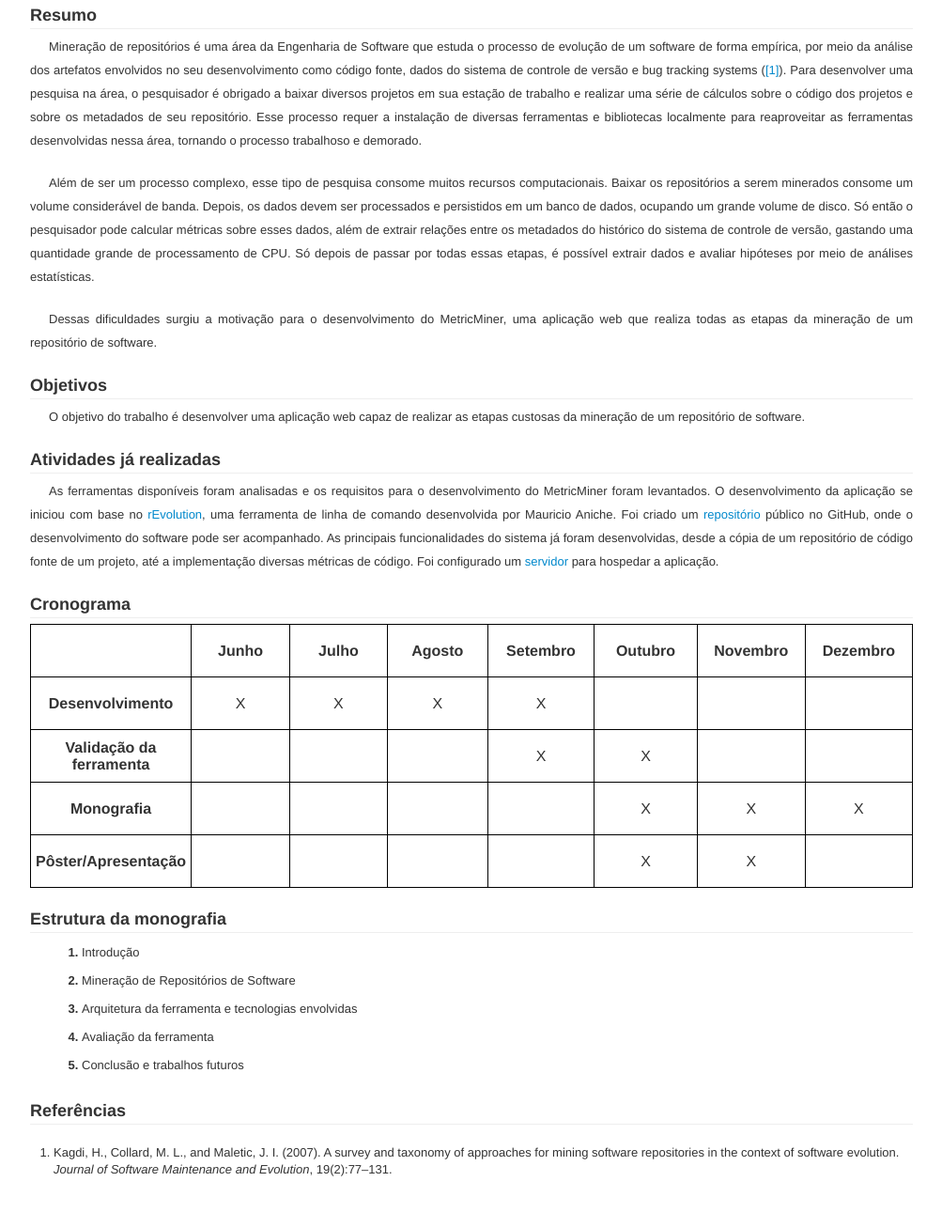
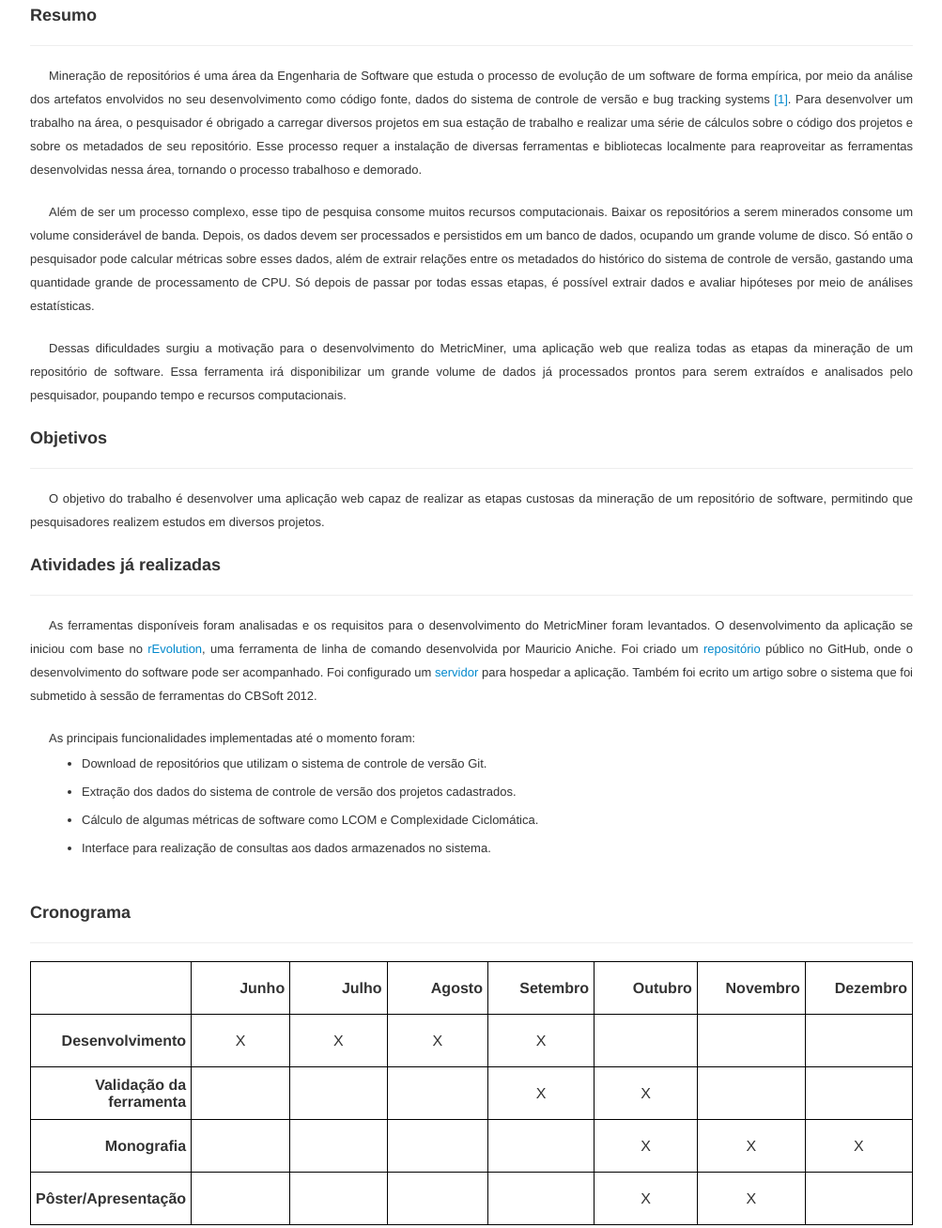
Before and after one commit to csokol/site-tcc, a plain HTML site: page entregas/proposta.html in a window 1280 px wide. Shown: the part 287-1594 px from the top of the page at 94% size, without its empty margins (138-1141 px from the left). Before the commit the page ends 1561 px from the top, so only its background shows below. Drawn offline with Linux system fonts and the light colour scheme.

Commit message:
correcoes na proposta

```diff
--- a/css/style.css
+++ b/css/style.css
@@ -5,30 +5,30 @@ p {
     margin-bottom: 20px;
 }
 
-ol.spaced li {
+ol.spaced li, ul.spaced li {
     line-height: 30px;
     margin-left:30px;
 }
-ol.article li {
+div.article ol li {
     font-weight: bold;
 }
 
-ol.article li span {
+div.article ol li span {
     line-height: 30px;
     font-weight: normal;
 }
 
-hr.article {
+div.article hr.article {
     margin: 0 0 5px 0;
 }
 
-table.article th {
+div.article table th {
     text-align: right;
     margin-right: 5px;
     padding:3px;
 }
 
-h3.article {
+div.article h3 {
     margin-top: 20px;
 }
 
--- a/entregas/proposta.html
+++ b/entregas/proposta.html
@@ -30,8 +30,8 @@
             <div class="page-header">
                 <h2>Proposta</h2>
             </div>
-
-            <table class="article">
+            <div class="article">
+                <table>
                     <tr>
                         <th>Aluno: </th>
                         <td>Francisco Zigmund Sokol</td>
@@ -49,18 +49,18 @@
                         <td>MetricMiner: uma ferramenta web de apoio à mineração de repositórios de software</td>
                     </tr>
                 </table>
-            <h3 class="article">Resumo</h3>
-            <hr class="article" />
-            <p class="article">
+                <h3>Resumo</h3>
+                <hr />
+                <p>
                     Mineração de repositórios é uma área da Engenharia de Software que estuda o processo de evolução
                     de um software de forma empírica, por meio da análise dos artefatos envolvidos no seu desenvolvimento
-                como código fonte, dados do sistema de controle de versão e bug tracking systems (<a href="#ref-1">[1]</a>).
-                Para desenvolver uma pesquisa na área, o pesquisador é obrigado a baixar diversos projetos em sua estação de
+                    como código fonte, dados do sistema de controle de versão e bug tracking systems <a href="#ref-1">[1]</a>.
+                    Para desenvolver um trabalho na área, o pesquisador é obrigado a carregar diversos projetos em sua estação de
                     trabalho e realizar uma série de cálculos sobre o código dos projetos e sobre os metadados de seu
                     repositório. Esse processo requer a instalação de diversas ferramentas e bibliotecas
                     localmente para reaproveitar as ferramentas desenvolvidas nessa área, tornando o processo trabalhoso e demorado.
                 </p>
-            <p class="article">
+                <p >
                     Além de ser um processo complexo, esse tipo de pesquisa consome muitos recursos
                     computacionais. Baixar os repositórios a serem minerados consome um
                     volume considerável de banda. Depois, os dados devem ser processados e
@@ -70,33 +70,44 @@
                     gastando uma quantidade grande de processamento de CPU. Só depois de passar por todas
                     essas etapas, é possível extrair dados e avaliar hipóteses por meio de análises estatísticas.
                 </p>
-            <p class="article">
+                <p >
                     Dessas dificuldades surgiu a motivação para o desenvolvimento do MetricMiner,
                     uma aplicação web que realiza todas as etapas da mineração de um repositório
-                de software.
+                    de software. Essa ferramenta irá disponibilizar um grande volume de dados já processados
+                    prontos para serem extraídos e analisados pelo pesquisador, poupando tempo e recursos computacionais.
                 </p>
 
-            <h3 class="article">Objetivos</h3>
-            <hr class="article" />
-            <p class="article">
+                <h3 >Objetivos</h3>
+                <hr  />
+                <p >
                     O objetivo do trabalho é desenvolver uma aplicação web capaz de realizar as etapas
-                custosas da mineração de um repositório de software.
+                    custosas da mineração de um repositório de software, permitindo que pesquisadores
+                    realizem estudos em diversos projetos.
                 </p>
 
-            <h3 class="article">Atividades já realizadas</h3>
-            <hr class="article" />
-            <p class="article">
+                <h3 >Atividades já realizadas</h3>
+                <hr  />
+                <p >
                     As ferramentas disponíveis foram analisadas e os requisitos para o desenvolvimento do MetricMiner foram levantados.
                     O desenvolvimento da aplicação se iniciou com base no <a href="http://github.com/mauricioaniche/rEvolution">rEvolution</a>,
-                uma ferramenta de linha de comando desenvolvida por Mauricio Aniche. Foi criado um <a href="http://github.com/metricminer/metricminer">
-                repositório</a> público no GitHub, onde o desenvolvimento do software pode ser acompanhado. As principais
-                funcionalidades do sistema já foram desenvolvidas, desde a cópia de um repositório de código fonte de um projeto,
-                até a implementação diversas métricas de código. Foi configurado um <a href="http://metricminer.org.br/">servidor</a>
-                para hospedar a aplicação.
+                    uma ferramenta de linha de comando desenvolvida por Mauricio Aniche. Foi criado
+                    um <a href="http://github.com/metricminer/metricminer"> repositório</a> público no GitHub, onde o desenvolvimento do
+                    software pode ser acompanhado. Foi configurado um <a href="http://metricminer.org.br/">servidor</a>
+                    para hospedar a aplicação. Também foi ecrito um artigo sobre o sistema que foi submetido à sessão de
+                    ferramentas do CBSoft 2012.
+                </p>
+                <p >
+                    As principais funcionalidades implementadas até o momento foram:
+                    <ul class="spaced" style="top: -20px; position: relative;">
+                        <li>Download de repositórios que utilizam o sistema de controle de versão Git.</li>
+                        <li>Extração dos dados do sistema de controle de versão dos projetos cadastrados.</li>
+                        <li>Cálculo de algumas métricas de software como LCOM e Complexidade Ciclomática.</li>
+                        <li>Interface para realização de consultas aos dados armazenados no sistema.</li>
+                    </ul>
                 </p>
 
-            <h3 class="article">Cronograma</h3>
-            <hr class="article" />
+                <h3 >Cronograma</h3>
+                <hr  />
                 <table id="cronograma">
                     <tr>
                         <th></th>
@@ -150,18 +161,24 @@
                     </tr>
                 </table>
 
-            <h3 class="article">Estrutura da monografia</h3>
-            <hr class="article" />
-            <ol class="spaced article">
-                <li><span>Introdução</span></li>
-                <li><span>Mineração de Repositórios de Software</span></li>
-                <li><span>Arquitetura da ferramenta e tecnologias envolvidas</span></li>
-                <li><span>Avaliação da ferramenta</span></li>
-                <li><span>Conclusão e trabalhos futuros</span></li>
+                <h3 >Estrutura da monografia</h3>
+                <hr />
+                <h4>Parte objetiva</h4>
+                <ol class="spaced">
+                    <li>Introdução <span>- introdução ao tema e motivação para o desenvolvimento da ferramenta.</span></li>
+                    <li>Mineração de Repositórios de Software <span>- levantamento bibliográfico sobre essa área de pesquisa.</span></li>
+                    <li>Arquitetura da ferramenta e tecnologias envolvidas <span>- discussão das decisões arquiteturais do sistema.</span></li>
+                    <li>Avaliação da ferramenta <span>- resultados obtidos com a utilização do software produzido</span></li>
+                    <li>Conclusão e trabalhos futuros</li>
                 </ol>
-            <h3 class="article">Referências</h3>
-            <hr class="article" />
-            <p class="spaced article">
+                <h4>Parte subjetiva</h4>
+                <ol class="spaced">
+                    <li>Desafios e frustrações encontrados</li>
+                    <li>Disciplinas relevantes para a realização do trabalho</li>
+                </ol>
+                <h3 >Referências</h3>
+                <hr />
+                <p class="spaced">
                     <ol>
                         <li id="ref-1">
                             <span>
@@ -173,6 +190,9 @@
                     </ol>
                 </p>
             </div>
+        </div>
     </body>
 
 </html>
+
+            <div>
```
Also changed, not shown: 1 other file. Lines whose indentation alone changed are shown as unchanged.
